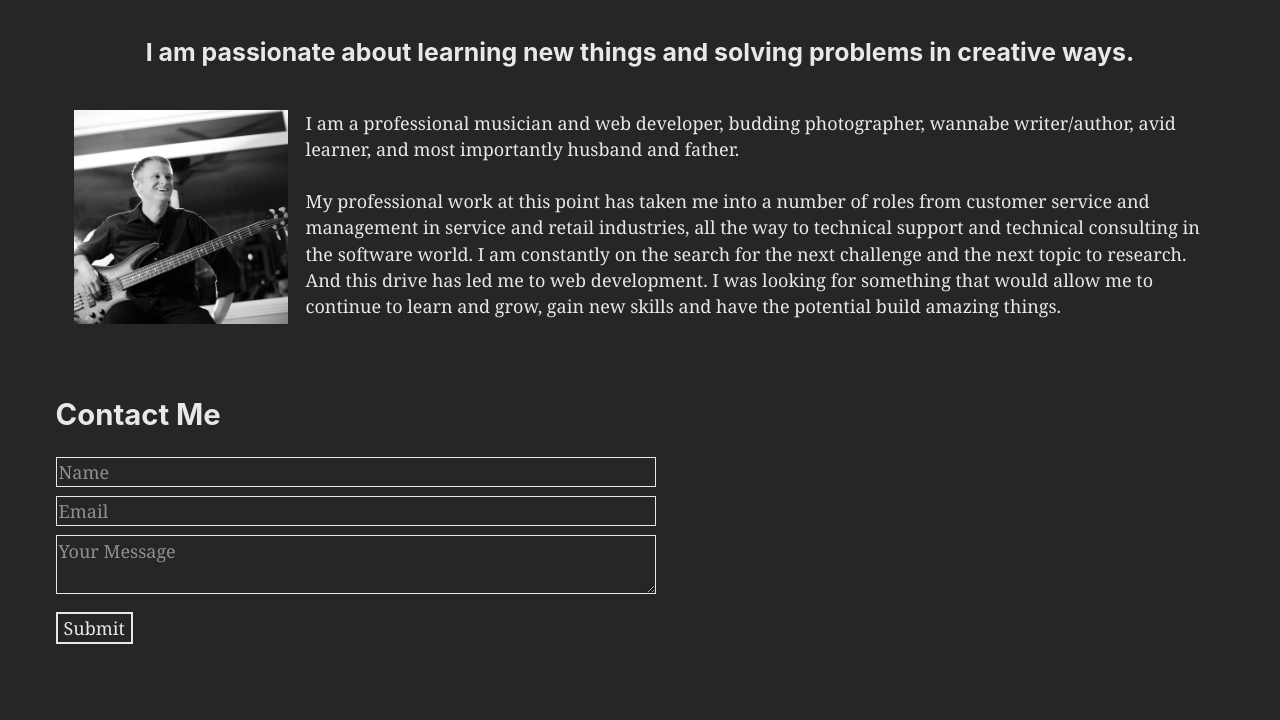
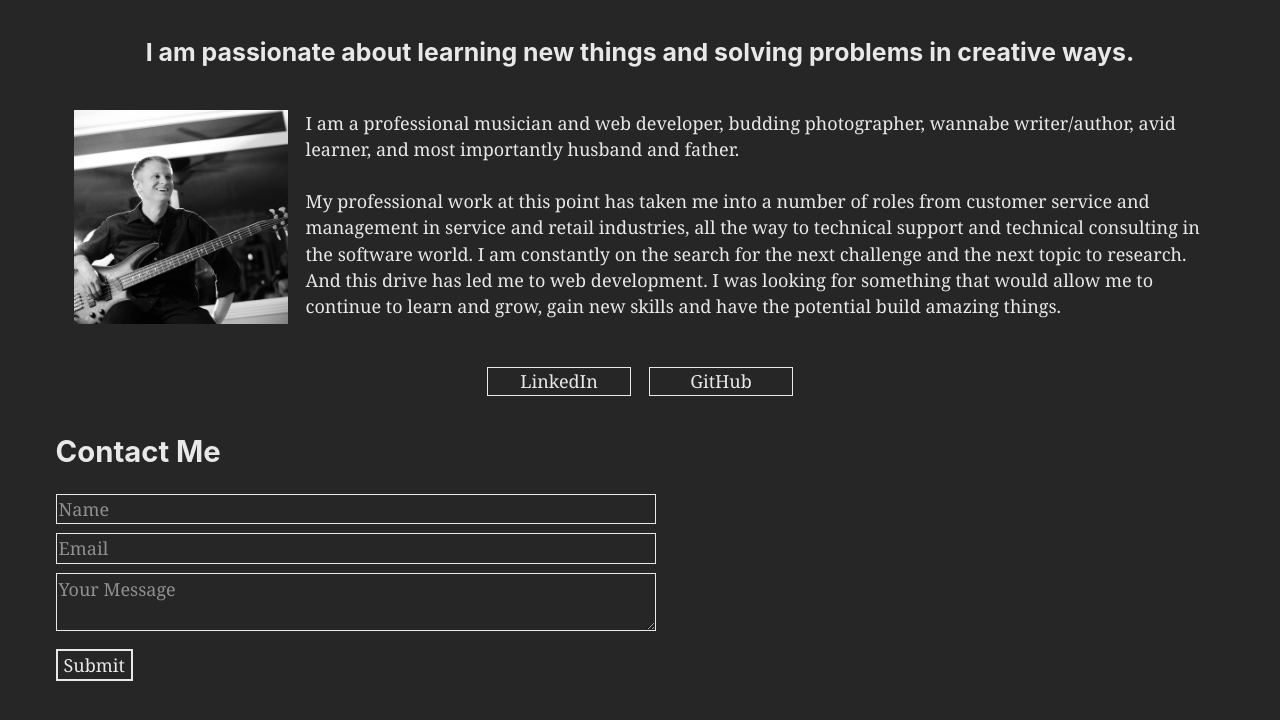
Before and after one commit to watsontrevor10/trevor_portfolio_v2, a Gatsby site: page /about in a window 1280 px wide. Shown: the part 86-806 px from the top of the page. Built offline with nearby package versions, Linux system fonts and the light colour scheme; Gatsby itself is replaced by a stand-in of ours.

Commit message:
added links out to LinkedIn and Github on about page

```diff
--- a/src/pages/about.js
+++ b/src/pages/about.js
@@ -2,6 +2,7 @@ import React from "react"
 import Layout from "../components/layout"
 import SEO from "../components/seo"
 import Contact from "../components/contact"
+import styled from "styled-components"
 
 // Images
 import trevor from "../images/trevor.jpg"
@@ -42,6 +43,24 @@ const About = () => {
             have the potential build amazing things.
           </p>
         </div>
+        <LinkContainer>
+          <a
+            href="https://www.linkedin.com/in/trevorjwatson/"
+            target="_blank"
+            rel="noopener noreferrer"
+            style={{ textDecoration: "none", color: "inherit" }}
+          >
+            <Button>LinkedIn</Button>
+          </a>
+          <a
+            href="https://github.com/watsontrevor10"
+            target="_blank"
+            rel="noopener noreferrer"
+            style={{ textDecoration: "none", color: "inherit" }}
+          >
+            <Button>GitHub</Button>
+          </a>
+        </LinkContainer>
         <div style={{}}>
           <Contact />
         </div>
@@ -50,4 +69,20 @@ const About = () => {
   )
 }
 
+const Button = styled.div`
+  border: 1px solid;
+  width: 8rem;
+  text-align: center;
+
+
+`
+
+const LinkContainer = styled.div`
+  display: flex;
+  flex-direction: row;
+  column-gap: 1em;
+  justify-content: center;
+  padding: .25rem;
+`
+
 export default About
```
